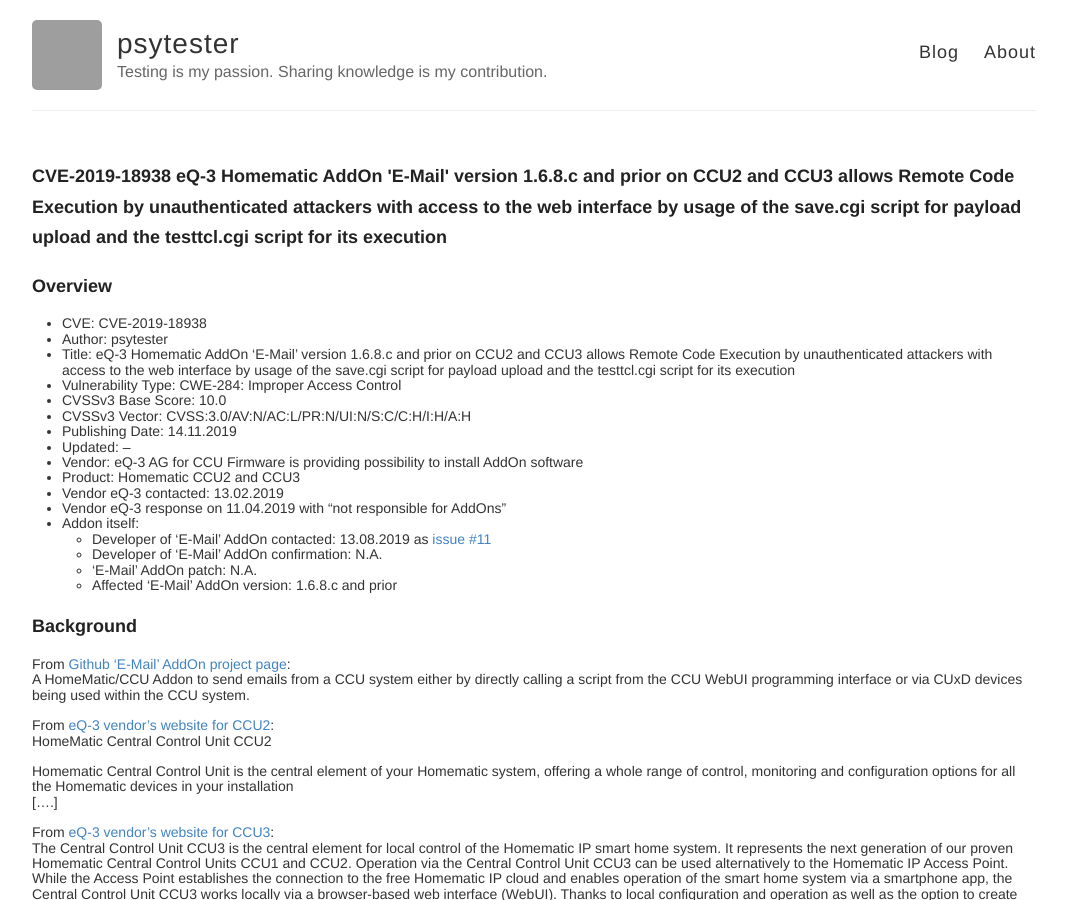
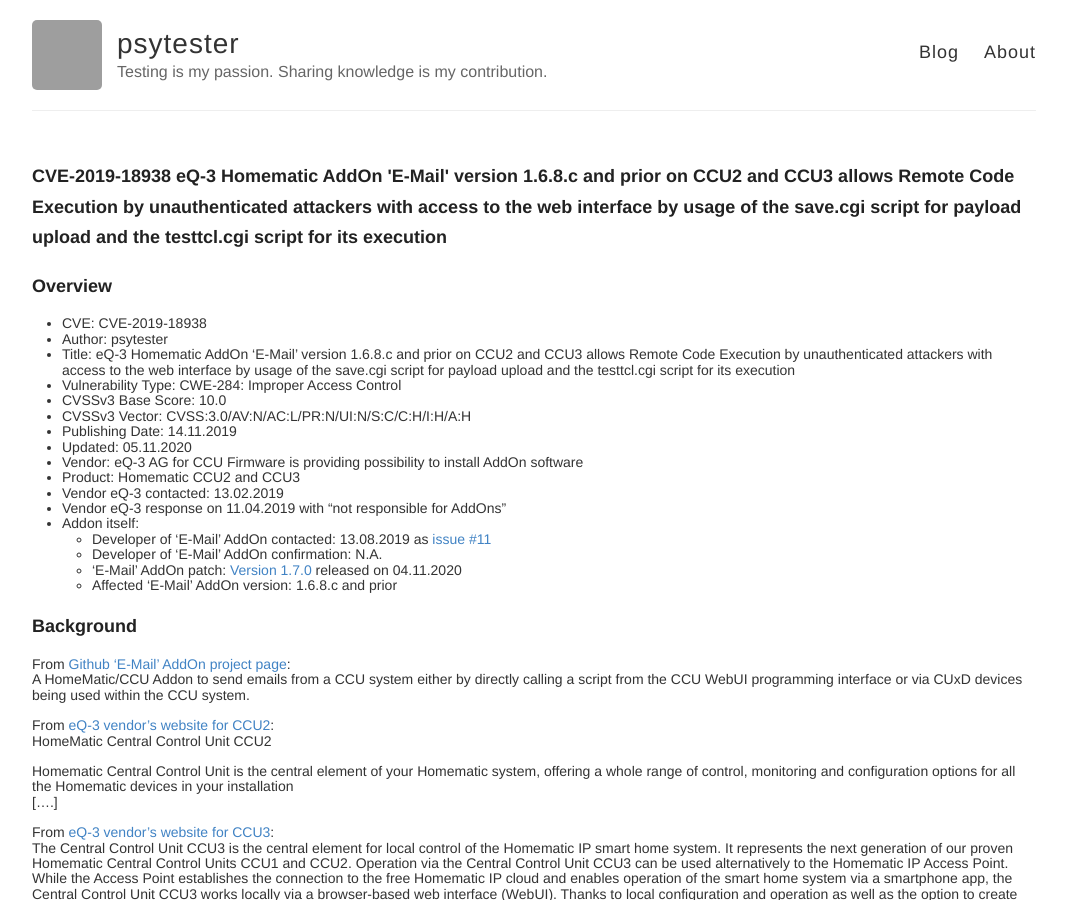
Before and after one commit to psytester/psytester.github.io, a Jekyll site: the page built from _posts/hacking_and_pentests/CVEs/2019-11-13-CVE-2019-18938.md, in a window 1280 px wide and 900 px high. Shown: the whole window, without its empty margins (106-1172 px from the left). Built offline with Jekyll 4.4.1, drawn with Linux system fonts in a browser that asks for light colours; some of the changed text lies outside the part shown; grey boxes are pictures that could not be loaded.

Commit message:
'E-Mail' AddOn Version 1.7.0 was released

```diff
--- a/_posts/hacking_and_pentests/CVEs/2019-11-13-CVE-2019-18938.md
+++ b/_posts/hacking_and_pentests/CVEs/2019-11-13-CVE-2019-18938.md
@@ -1,7 +1,7 @@
 ---
 layout: post
 title:  "CVE-2019-18938 eQ-3 Homematic AddOn 'E-Mail' version 1.6.8.c and prior on CCU2 and CCU3 allows Remote Code Execution by unauthenticated attackers with access to the web interface by usage of the save.cgi script for payload upload and the testtcl.cgi script for its execution"
-date:   2019-11-14 19:15:00 MEST
+date:   2020-11-05 21:10:00 MET
 author: 'psytester'
 ---
 
@@ -16,7 +16,7 @@
 -	CVSSv3 Base Score: 10.0
 -	CVSSv3 Vector: CVSS:3.0/AV:N/AC:L/PR:N/UI:N/S:C/C:H/I:H/A:H
 - Publishing Date: 14.11.2019
-- Updated: --
+- Updated: 05.11.2020
 - Vendor: eQ-3 AG for CCU Firmware is providing possibility to install AddOn software
 - Product: Homematic CCU2 and CCU3
 - Vendor eQ-3 contacted: 13.02.2019
@@ -24,7 +24,7 @@
 - Addon itself:
   - Developer of 'E-Mail' AddOn contacted: 13.08.2019 as [issue #11](https://github.com/jens-maus/hm_email/issues/11)
   - Developer of 'E-Mail' AddOn confirmation: N.A.
-  - 'E-Mail' AddOn patch: N.A.
+  - 'E-Mail' AddOn patch: [Version 1.7.0](https://github.com/homematic-community/hm_email/releases/tag/1.7.0) released on 04.11.2020
   - Affected 'E-Mail' AddOn version: 1.6.8.c and prior
 
 # Background
```
